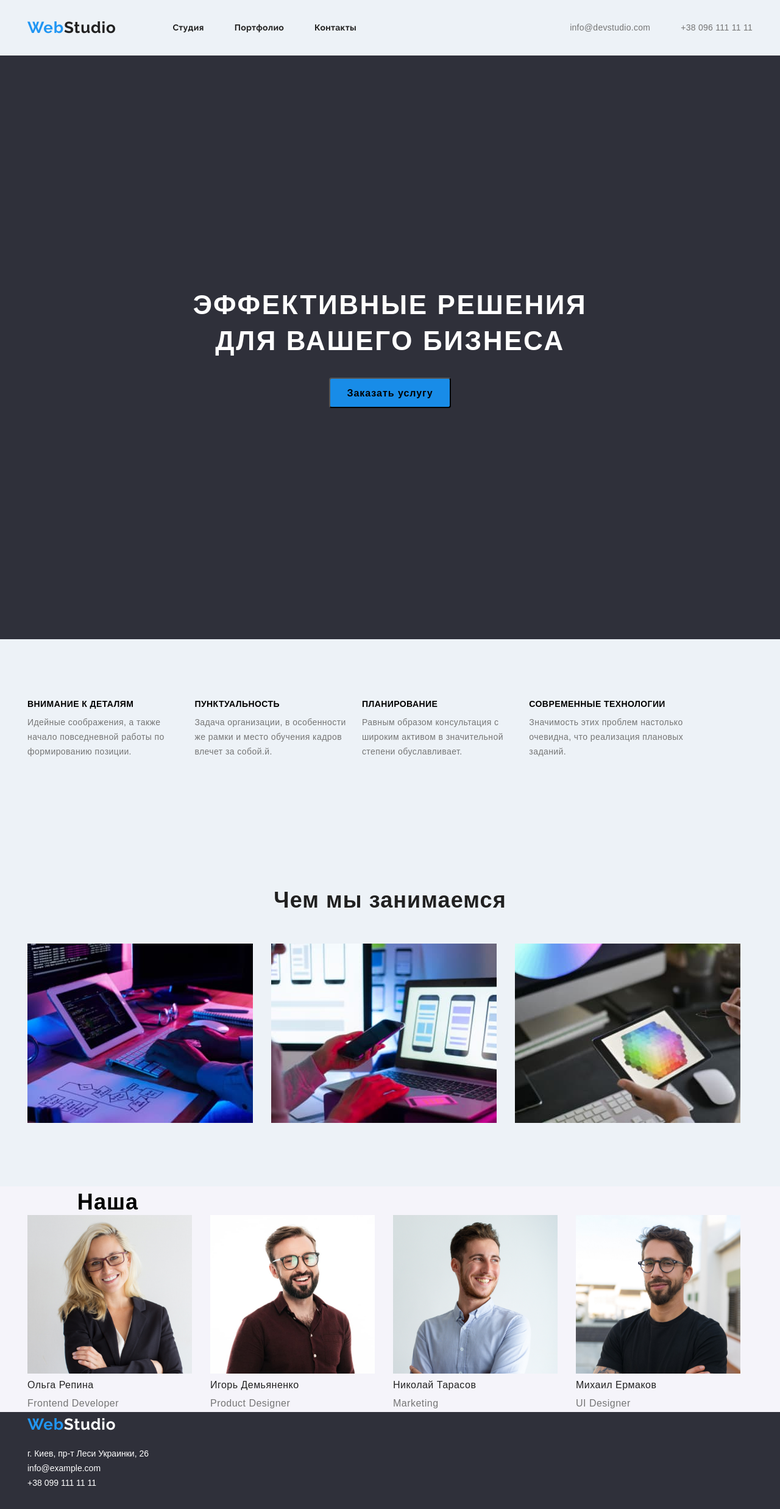
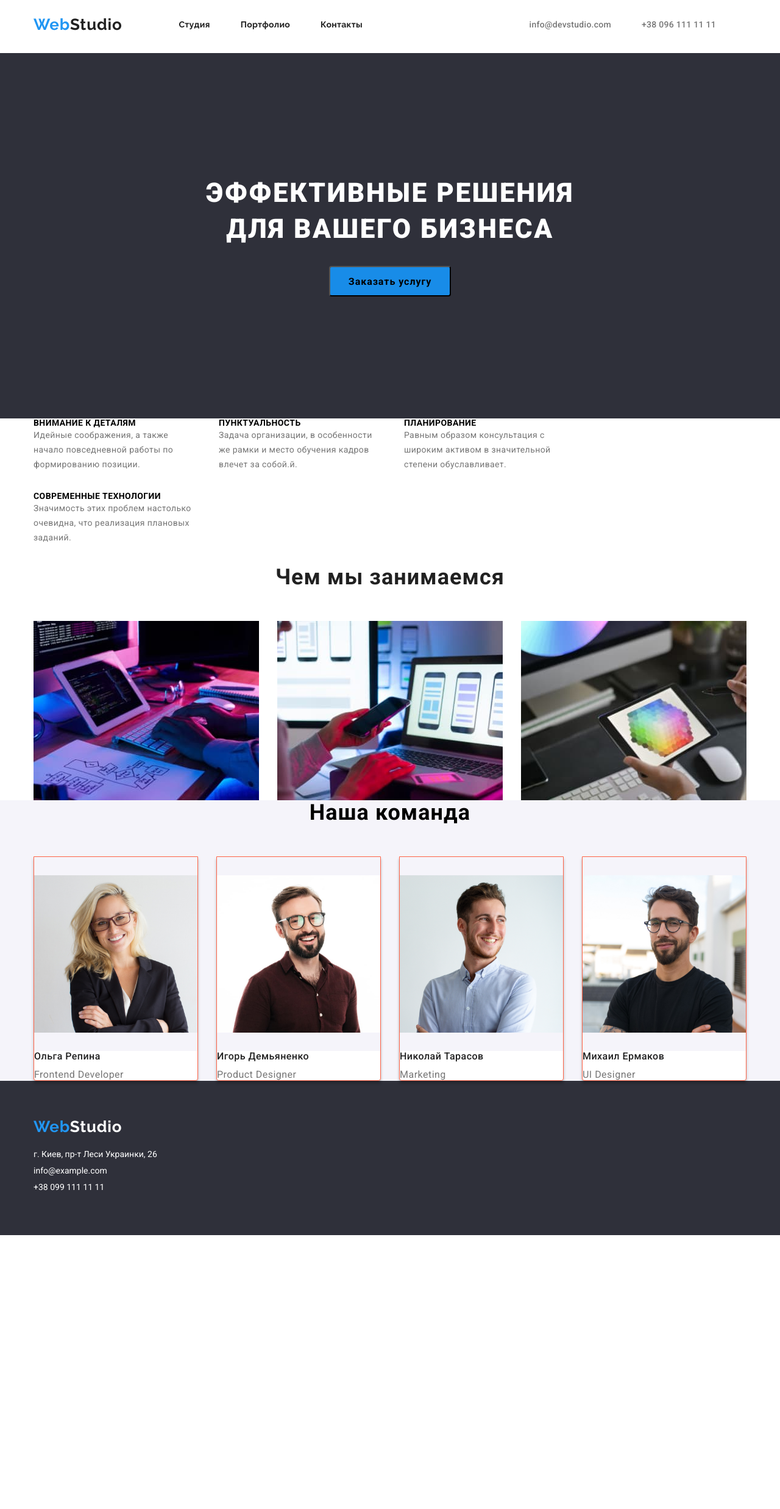
Before and after one commit to Vlad-705914/goit-markup-hw-04, a plain HTML site: page index.html in a window 1280 px wide. Shown: the whole page at 61% size. After the commit the page ends 2025 px from the top, so only its background shows below. Drawn offline with nearby package versions, Linux system fonts and the light colour scheme.

Commit message:
закончил

```diff
--- a/css/styles.css
+++ b/css/styles.css
@@ -17,9 +17,7 @@ body{
     font-family: Roboto, sans-serif;
 
 }
-.list{
-    list-style: none;
-}
+
 .link{
     text-decoration: none;
 }
@@ -37,79 +35,79 @@ p{
     margin-bottom: 0
 }
 ul{
+  list-style: none;
   margin-top: 0;
     margin-bottom: 0;
     padding-left: 0;
     }
      img{
         display: block;
-        min-width: 100%;
+       max-width: 100%;
+        height: auto;
       }
 
+
   .section{
-      padding-top: 94px;
-      padding-bottom: 94px;
+      padding-top: 0;
+
   }
 
 
 /* header  */
-  .header .container{
-     /* display:flex;   */
-     align-items: center;
+
+
+   .header{
+     margin-bottom: 6px;
    }
 
- .contacs{
-    display:flex;
-}
   .container{
-    /* display:flex;  */
+
     width: 1200px;
      padding-left: 15px;
      padding-right: 15px;
-     margin: 0 auto;
+
    margin-left: auto;
    margin-right: auto;
-    /* outline: 2px solid green; */
+
 
  }
+
+
+
+
+
 
 .header-logo{
  display: flex;
 
-
-    margin-right: 93px;
-   align-items:center
-
-
-}
-.header-logo{
 color: var(--accent-color);
 font-family: Raleway, sans-serif;
 font-size: 26px;
 font-weight: 700;
 line-height: 1.19;
 letter-spacing: 0.03em;
-
-
-
+margin-right: 93px;
 
 }
+
 .header-logo-link{
         color: var(--title-text-color)
 
     }
      .header-items{
         display: flex;
+        align-items:center;
     }
      .header-list{
         display:flex;
           }
           .header-list .header-item{
-        /* outline: 1px solid blue; */
             margin-right:50px;
           }
-      .header-list .header-link:last-child{
-        margin-right: 0;
+
+
+    .header-list .header-item:last-child{
+   margin-right: 50px;
     }
 
     .header-item{
@@ -149,7 +147,10 @@ letter-spacing: 0.03em;
         align-items: center;
     }
 
+ /* .contacs{  */
+
   .header-contacs .link{
+    margin-right: 50px;
     font-size: 14px;
         font-weight: 500;
         line-height: 1.14;
@@ -167,9 +168,7 @@ letter-spacing: 0.03em;
 }
 
 
-.mail-link{
-    margin-right: 50px;
-}
+
 .mail-link,
 .tel-link{
     padding-top: 32px;
@@ -269,8 +268,7 @@ letter-spacing: 0.03em;
               margin-top: 30px;
             }
 
-            .portfolio-items{
-            }
+
 
 
            .portfolio-title{
@@ -300,27 +298,31 @@ letter-spacing: 0.03em;
         /*FOOTER   */
          .footer{
             background-color: #2F303A;
+            padding-top: 60px;
+            padding-bottom: 60px;
           }
 
 
-         .logo-studio{
+          /* .logo-studio{
 
              width: 145px;
             height: 31px;
             margin-right: auto;
-           /* margin-top: 50px; */
+
            margin-bottom: 20px;
-        }
+        } */
 
-        .footer-list {
+        /* .footer-list {
 
           width: 231px;
           height: 81px;
           margin-right: auto;
           margin-bottom: 60px;
         }
-
+        */
         .footer-logo{
+        display: block;
+        margin-bottom: 20px;
         font-family: Raleway,sans-serif;
         font-size: 26px;
        font-weight: 700;
@@ -336,16 +338,20 @@ letter-spacing: 0.03em;
 
         color: var(--primary-white-color);
         }
+        .footer-item .link:nth-child(1){
+        color: var(--primary-white-color);
+        }
 
          .footer-item .link{
 
-             color: var(--primary-white-color);
+          color: rgba(255, 255, 255, 0.6);
             font-size: 14px;
             line-height: 1.17;
             font-style: normal;
-
         }
-
+        .footer-item{
+          padding-bottom: 9px;
+        }
         .footer-link:hover,
         .footer-link:focus{
         color: var(--accent-color);
@@ -368,15 +374,15 @@ letter-spacing: 0.03em;
        /* HERO */
        .section-hero{
         background-color:#2F303A ;
-        padding-top: 94px;
-        padding-bottom: 94px;
+        padding-top: 200px;
+        padding-bottom: 200px;
 
        }
 
         .hero{
          flex-grow: 1;
          padding: 280px 0 280px;
-         /* outline: 1px solid yellow; */
+
 
         }
        .hero-title{
@@ -392,7 +398,7 @@ letter-spacing: 0.03em;
 
         }
 
-       .button-cursor{
+       .hero-button{
         cursor: pointer;
        }
        .hero-button:hover,
@@ -402,8 +408,7 @@ letter-spacing: 0.03em;
        .hero-button{
         width: 200px;
         height: 50px;
-        /* margin-top: 430px;
-        margin-left: 700px; */
+
         border-radius: 4px;
         font-size: 16px;
         font-weight: 700;
@@ -425,22 +430,23 @@ letter-spacing: 0.03em;
 
 
 
-         .about{
-        padding-top: 94px;
-        padding-bottom: 94px;
-        }
 
-
-       .feature:last-child{
+       .feature .feature-item:not(:last-child){
            margin-right: 30px;
 
        }
 
-
+       .visually-hidden {
+        position: absolute;
+        clip: rect(0 0 0 0);
+        width: 1px;
+        height: 1px;
+        margin: -1px;
+      }
 
         .feature-title{
 
-        margin-bottom: 10px;
+        /* margin-bottom: 10px; */
         color: var(title-text-color);
         font-size: 14px;
         font-weight: 700;
@@ -449,9 +455,11 @@ letter-spacing: 0.03em;
         text-transform: uppercase;
         }
        .feature-item{
+        display: inline-block;
+        margin-bottom: 10px;
         width:270px ;
         height: 110px;
-        display: inline-block;
+
 
        }
 
@@ -465,14 +473,10 @@ letter-spacing: 0.03em;
        }
 
         /* WORKS */
-       .works-section{
 
-        padding-top: 94px;
-         padding-bottom: 94px;
-       }
             .works-title{
 
-             padding-bottom: 50px;
+            margin-bottom: 50px;
             font-size: 36px;
             font-weight: 700;
             line-height: 1.16;
@@ -482,16 +486,12 @@ letter-spacing: 0.03em;
         }
         .works-list{
             display: flex;
-           margin-bottom: 5px;
-        }
-       .img-works{
-           display:block;
-           min-width: 100%;
+
         }
 
         .works-item{
          width: 370px;
-         height: 294;
+
         }
          .works-item:not(:last-child){
             margin-right: 30px;
@@ -502,10 +502,7 @@ letter-spacing: 0.03em;
             background-color: #F5F4FA;
             }
               .team-title{
-                height: 42px;
-                width: 264px;
-
-
+               margin-bottom: 50px;
                 font-size: 36px;
                 font-weight: 700;
                 line-height: 1.16;
@@ -514,35 +511,26 @@ letter-spacing: 0.03em;
         }
 
             .team-items{
-               /* outline: 1px solid tomato; */
-              /* padding: 0;  */
-               /* margin: 0; */
-               list-style: none;
            display: flex;
-             /* margin-bottom: 30px; */
-
-
-                 margin-top: -30px;
           margin-left: -30px;
            }
             .team-items> .team-img{
-            /* outline: 1px solid blue; */
-            /* flex-basis: calc((100% -120px) /4); */
+
+           /* flex-basis: calc(100% -120px) /4);  */
              flex-basis: calc(100% /4 -30px);
               margin-left:30px;
-             margin-top:30px;
-
+            border-bottom-left-radius: 4px;
+            border-bottom-right-radius: 4px;
+             background-color: #FFFFFF;
+             border:1px solid tomato
 
           }
 
+          .team-items> .team-img{
 
-            .team-title{
+            box-shadow: 0px 4px 4px 0px #00000040;
 
-            font-size: 36px;
-            font-weight: 700;
-            line-height: 1.16;
-            letter-spacing: 0.03em;
-            text-align: center;
+
           }
         .present-team{
 
@@ -551,7 +539,7 @@ letter-spacing: 0.03em;
             line-height: 1.18;
             letter-spacing: 0.03em;
             color: var(--title-text-color);
-            margin-top: 10px;
+
         }
 
         .team-text{
@@ -562,68 +550,9 @@ letter-spacing: 0.03em;
         letter-spacing: 0.03em;
         color: var(--secondary-color);
          margin-top: 10px;
-
-
          }
-        * {
-            box-sizing: border-box;
+        .card-thumb{
+          padding-top: 30px;
+          padding-bottom: 30px;
+          background-color: #F5F4FA;
         }
-
-          body {
-            margin: 0;
-            font-family: sans-serif;
-            line-height: 1.5;
-            background-color: #edf2f7;
-          }
-
-          .container {
-
-            max-width: 1200px;
-            padding: 5px;
-            margin-left: auto;
-            margin-right: auto;
-          }
-
-          .card-set {
-            /* background-color: red;  */
-
-            display: flex;
-            /* Делаем Flex-контейнет многострочным */
-             flex-wrap: wrap;
-            /* Компенсируем маржины элементов */
-             margin-left: -10px;
-             margin-top: -10px;
-            padding: 0;
-            list-style: none;
-          }
-          .item{
-
-            border: 2px solid blue;
-            /* background-color: #2196F3;   */
-          }
-          .item {
-
-            padding: 10px;
-            /* Задаём всем элементам маржины слева и сверху */
-            margin-left: 10px;
-            margin-top: 10px;
-            /*  Задаём ширину элементов  */
-             flex-basis: calc((100% - 30px) / 3);
-            background-color: #fff;
-            border-radius: 4px;
-
-              border: 2px solid blue;: 0px 2px 1px -1px rgba(0, 0, 0, 0.2),
-              0px 1px 1px 0px rgba(0, 0, 0, 0.14), 0px 1px 3px 0px rgba(0, 0, 0, 0.12);
-          }
-
-          .item h2 {
-            border: 2px solid tomato;
-            margin-top: 0;
-            font-size: 20px;
-          }
-
-          .item p {
-
-            border: 2px solid blue;
-            margin: 0;
-          }
--- a/index.html
+++ b/index.html
@@ -23,12 +23,12 @@
 
               <a lang="en" class="header-logo link" href="">Web<span class="header-logo-link">Studio</span></a>
 
-            <ul class="header-list list">
+            <ul class="header-list ">
               <li class="header-item">
                 <a href="./index.html" class="header-link link">Студия</a>
               </li>
               <li class="header-item">
-                <a href="" class="header-link link">Портфолио</a>
+                <a href="./portfolio.html" class="header-link link">Портфолио</a>
               </li>
               <li class="header-item">
 
@@ -37,7 +37,7 @@
             </ul>
 
           </nav>
-        <ul class="contacs list">
+        <ul class="contacs">
             <li class="header-contacs">
               <a class="mail-link link" href="mailto:info@devstudio.com">info@devstudio.com</a>
             </li>
@@ -50,52 +50,47 @@
 
       <!--HERO-->
 
-      <main class="main-hero">
+      <main>
 
         <section class="section-hero">
-          <div class="container hero-huge">
-          <div class="hero">
-            <h1 class="hero-title">
+          <div class="container">
+          <h1 class="hero-title">
               Эффективные решения<br />
               для вашего бизнеса
             </h1>
-            <div class="button-cursor">
-              <button class="hero-button" type="button">Заказать услугу</button>
-            </div>
-
-          </div>
-        </div>
+            <button class="hero-button" type="button">Заказать услугу</button>
+           </div>
         </section>
 
 
         <!--FEATURE-->
 
-        <section class="about">
-          <h2 hidden>Галлерея</h2>
-          <div class="container about-container">
+        <section class="section">
+          <h2 class="visually-hidden" >Галлерея</h2>
+          <div class="container">
         <ul class="feature">
           <li class="feature-item">
-          <h2 class="feature-title">Внимание к деталям</h2>
+          <h3 class="feature-title">Внимание к деталям</h3>
           <p class="feature-text">
             Идейные соображения, а также начало повседневной работы по формированию позиции.
           </p>
         </li>
         <li class="feature-item">
-          <h2 class="feature-title">Пунктуальность</h2>
+          <h3 class="feature-title">Пунктуальность</h3>
           <p class="feature-text">
             Задача организации, в особенности же рамки и место обучения кадров влечет за собой.й.
           </p>
         </li>
         <li class="feature-item">
 
-          <h2 class="feature-title">Планирование</h2>
+          <h3 class="feature-title">Планирование</h3>
           <p class="feature-text">
             Равным образом консультация с широким активом в значительной степени обуславливает.
 
           </p>
         </li>
         <li class="feature-item">
-          <h2 class="feature-title">Современные технологии</h2>
+          <h3 class="feature-title">Современные технологии</h3>
           <p class="feature-text">
             Значимость этих проблем настолько очевидна, что реализация плановых заданий.
           </p>
@@ -107,13 +102,13 @@
          <!--WORKS-->
 
 
-        <section class="works-section">
+        <section class="section works-section">
           <div class="container">
           <h3 class="works-title">Чем мы занимаемся</h3>
 
           <ul class="works-list">
             <li class="works-item">
-              <img class="img-works"
+              <img class=""
                 src="./css/images/portfolio/laptop.jpg"
                 alt="Программист пишет текст"
                 width="370"
@@ -145,9 +140,9 @@
         <!--TEAM-->
 
 
-        <section class="section-team">
+        <section class="section section-team">
           <div class="container">
-           <h3 class="team-title">Наша команда</h3>
+           <h2 class="team-title">Наша команда</h2>
           <ul class="team-items">
 
             <li class="team-img">
@@ -159,7 +154,7 @@
               height="260"
               />
             </div>
-              <p class="present-team">Ольга Репина</p>
+              <h3 class="present-team">Ольга Репина</h3>
                <p class="team-text" lang="en">Frontend Developer</p>
               </article>
             </li>
@@ -173,7 +168,7 @@
                 height="260"
               />
               </div>
-            <p class="present-team">Игорь Демьяненко</p>
+            <h3 class="present-team">Игорь Демьяненко</h3>
             <p class="team-text" lang="en">Product Designer</p>
           </article>
           </li>
@@ -188,7 +183,7 @@
               />
                 </div>
 
-            <p class="present-team">Николай Тарасов</p>
+            <h3 class="present-team">Николай Тарасов</h3>
             <p class="team-text" lang="en">Marketing</p>
           </article>
           </li>
@@ -202,7 +197,7 @@
                 height="260"
               />
                 </div>
-            <p class="present-team">Михаил Ермаков</p>
+            <h3 class="present-team">Михаил Ермаков</h3>
             <p class="team-text" lang="en">UI Designer</p>
           </article>
           </li>
@@ -214,17 +209,17 @@
         <!--footer-->
 
 
-       <section class="section-footer">
+     <section>
 
         <footer class="footer">
-          <div class="container main-footer">
-            <div class="logo-studio">
+          <div class="container">
+          <div class="logo-studio">
           <a lang="en" class="footer-logo link " href="">Web<span class="footer-logo-link">Studio</span></a>
          </div>
          <address>
           <ul class="footer-list">
             <li class="footer-item">
-               <a class="footer-link link" href="https://goo.gl/maps/Fyau3RTndr1kcrQs9"  target="_blank" rel ="noopener noreferren">г. Киев, пр-т Леси Украинки, 26</a>
+               <a class="footer-links link" href="https://goo.gl/maps/Fyau3RTndr1kcrQs9"  target="_blank" rel ="noopener noreferren">г. Киев, пр-т Леси Украинки, 26</a>
              </li>
              <li class="footer-item">
                <a  class="footer-link link" href="mailto:info@example.com">info@example.com</a>
```
Lines whose indentation alone changed are shown as unchanged.
